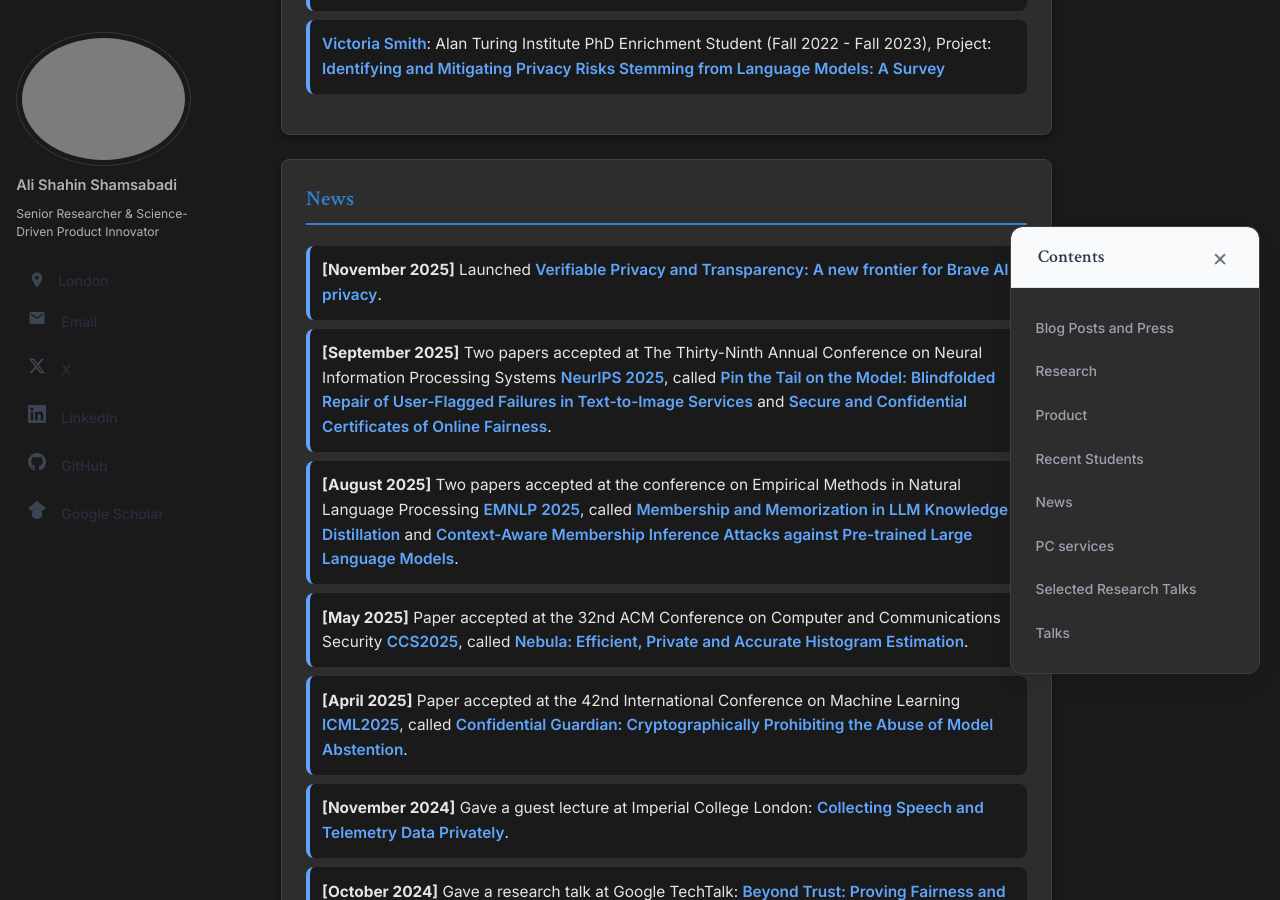
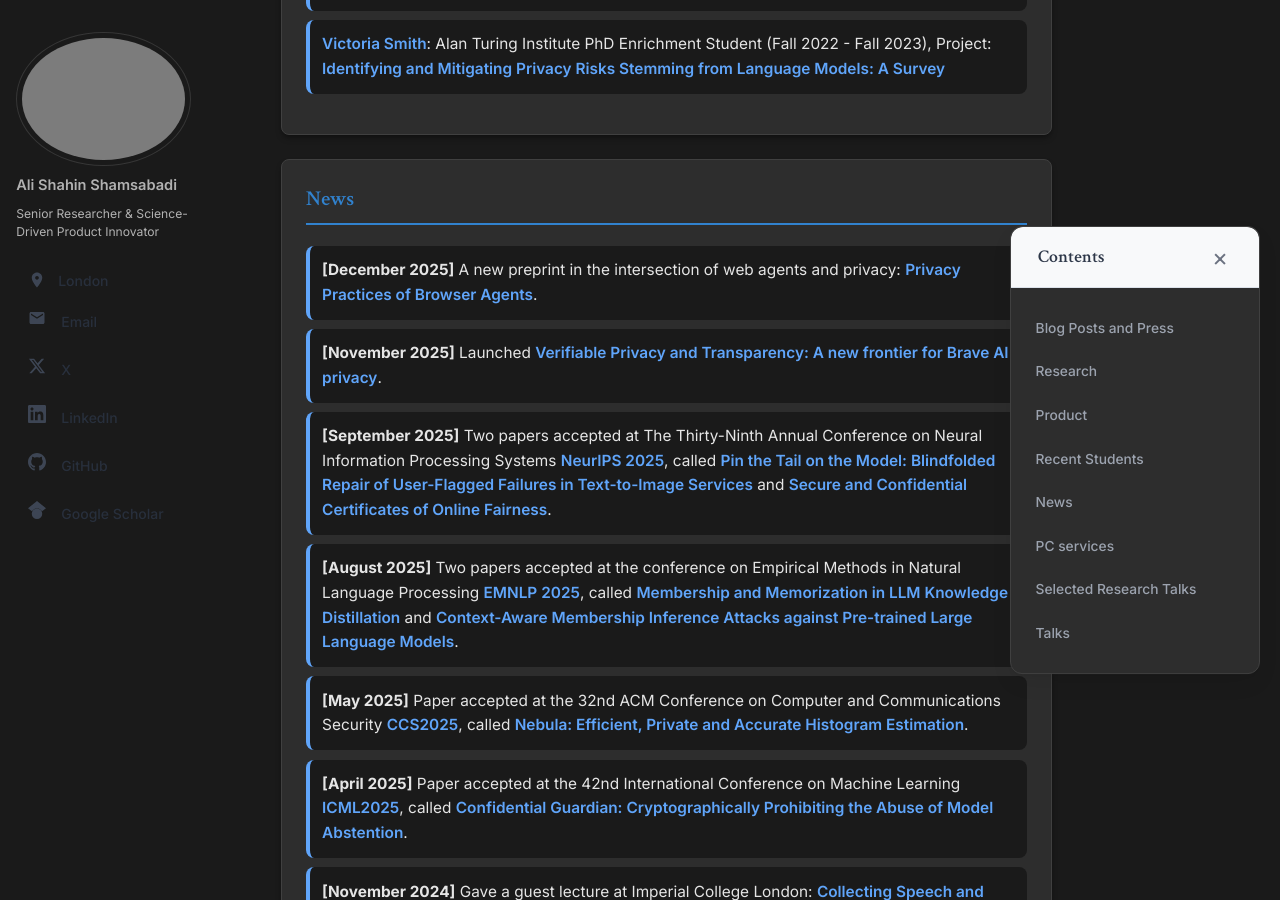
Before and after one commit to AliShahin/AliShahin.github.io, a Jekyll site: the page built from _pages/about.md, in a window 1280 px wide and 900 px high, scrolled down 3249 px. Built offline with Jekyll 4.4.1, drawn with Linux system fonts in a browser that asks for light colours.

Commit message:
Update about.md

```diff
--- a/_pages/about.md
+++ b/_pages/about.md
@@ -146,6 +146,7 @@ These user-first features are available in Brave browser’s integrated AI assis
 
 <div class="publication-list">
 <ul>
+<li><strong>[December 2025]</strong> A new preprint in the intersection of web agents and privacy:  <a href="https://arxiv.org/pdf/2512.07725">Privacy Practices of Browser Agents</a>.</li>
 <li><strong>[November 2025]</strong> Launched  <a href="https://brave.com/blog/browser-ai-tee/">Verifiable Privacy and Transparency: A new frontier for Brave AI privacy</a>.</li>
 <li><strong>[September 2025]</strong> Two papers accepted at The Thirty-Ninth Annual Conference on Neural Information Processing Systems <a href="https://neurips.cc/">NeurIPS 2025</a>, called <a href="https://alishahin.github.io/">Pin the Tail on the Model: Blindfolded Repair of User-Flagged Failures in Text-to-Image Services</a> and <a href="https://alishahin.github.io/">Secure and Confidential Certificates of Online Fairness</a>.</li>
 <li><strong>[August 2025]</strong> Two papers accepted at the conference on Empirical Methods in Natural Language Processing <a href="https://2025.emnlp.org/">EMNLP 2025</a>, called <a href="https://arxiv.org/abs/2508.07054">Membership and Memorization in LLM Knowledge Distillation</a> and <a href="https://arxiv.org/abs/2409.13745">Context-Aware Membership Inference Attacks against Pre-trained Large Language Models</a>.</li>
```
